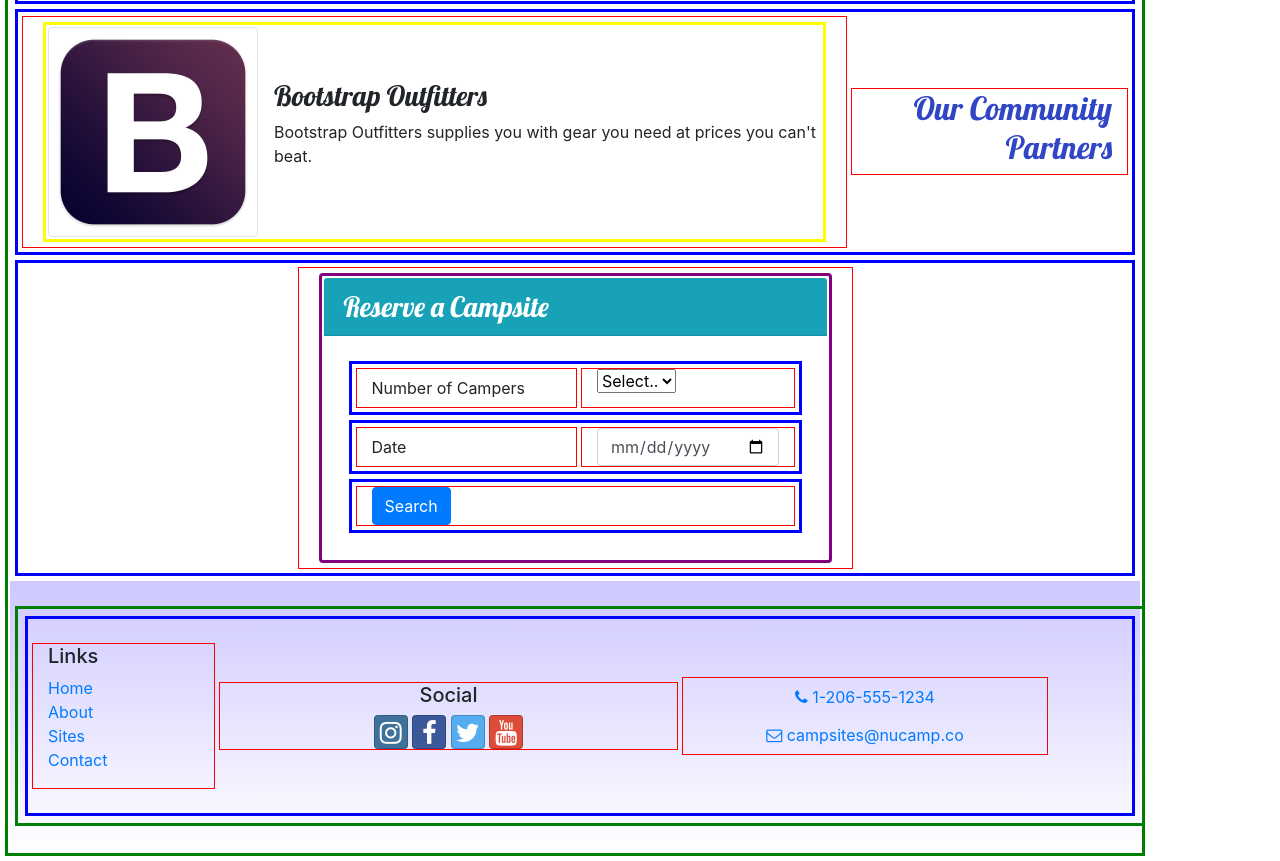
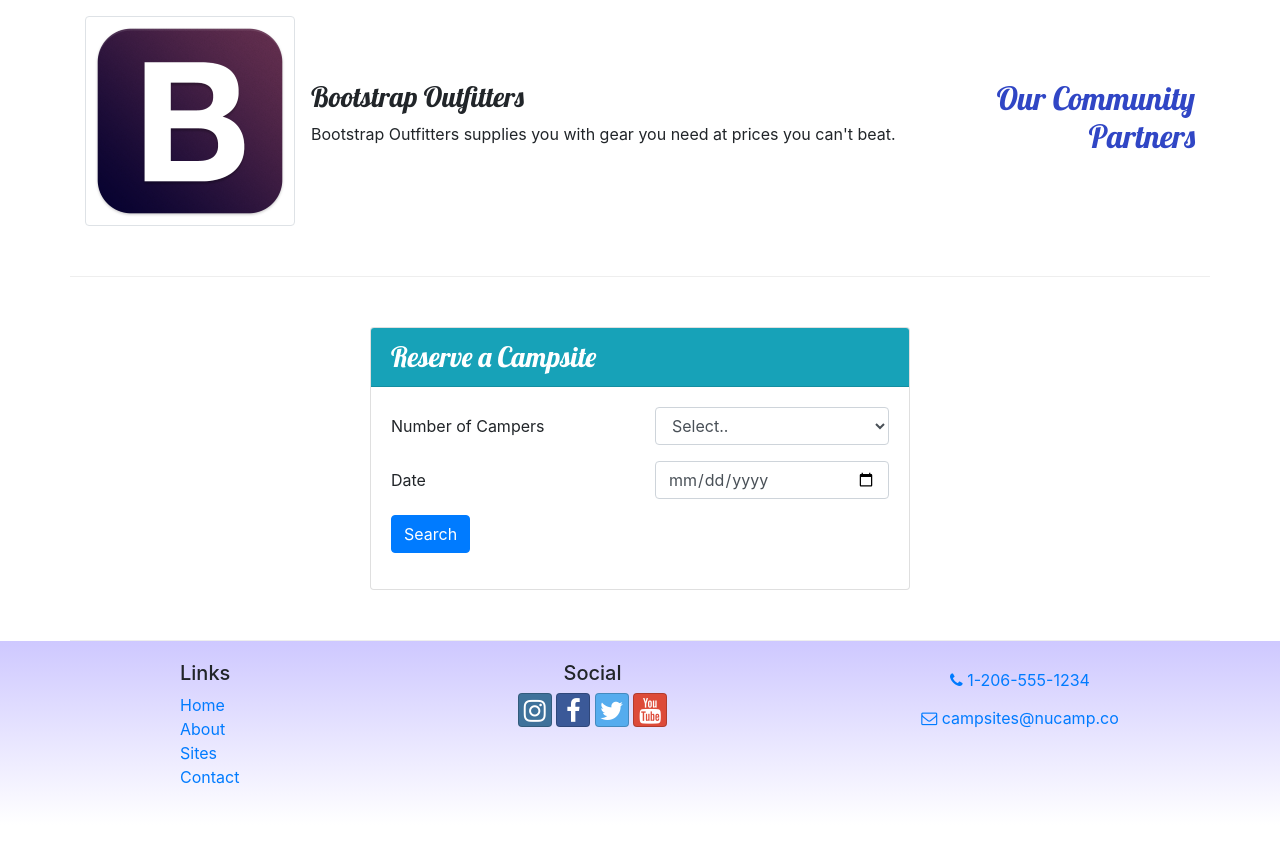
Before and after one commit to EkSumbry/git-test, a website: page index.html in a window 1280 px wide. Shown: the part 876-1737 px from the top of the page. After the commit the page ends 1701 px from the top, so only its background shows below. Drawn offline with nearby package versions, Linux system fonts and the light colour scheme.

Commit message:
Week 2 Assignment updated

```diff
--- a/index.html
+++ b/index.html
@@ -14,16 +14,16 @@
    <link rel="stylesheet" href="node_modules/bootstrap-social/bootstrap-social.css" />
    <link rel="stylesheet" href="https://fonts.googleapis.com/css?family=Lobster|Open+Sans" />
    <link rel="stylesheet" href="css/styles.css" />
-   <link rel="stylesheet" href="css/borders-styles.css" />
+   <link rel="stylesheet" href="css/borders-stylesx.css" />
    <title>NuCamp: A Better Way To Camp</title>
 </head>
 
 <body>
 
     <header class="jumbotron jumbotron-fluid">
-        <div>
+
         <div class="container">
-                <div class="row row-content align-items-center">
+            <div class="row">
                 <div class="col-4 col-sm-3 col-md-2 align-self-center">
                     <img src="img/logo.png" class="img-fluid" />
                 </div>
@@ -36,7 +36,7 @@
                 </div>
             </div>
         </div>
-        </div>
+
     </header>
 
 
@@ -57,7 +57,8 @@
             </div>
         </div>
     </nav>
-    <div>
+
+
     <div class="container">
         <div class="row row-content align-items-center">
             <div class="col-sm-4 order-sm-last col-md-3">
@@ -104,7 +105,8 @@
                 </div>
             </div>
         </div>
-            <div class="row row-content">
+
+        <div class="row row-content align-items-center">
             <div class="col col-sm-6 mx-auto">
                 <div class="card">
                     <h3 class="card-header bg-info text-white">Reserve a Campsite</h3>
@@ -112,9 +114,11 @@
 
                         <form id="reserveForm">
                             <div class="form-group row">
+
                                 <label class="col col-sm-6 col-form-label">Number of Campers</label>
+
                                 <div class="col"> <!--come back. How does it auto size wo a number?-->
-                                            <select name="numCampers" id="numCampers">
+                                    <select name="numCampers" id="numCampers" class="form-control">
                                         <option>Select..</option>
                                         <option>1</option>
                                         <option>2</option>
@@ -124,6 +128,7 @@
                                         <option>6</option>
                                     </select>
                                 </div>
+
                             </div>
 
                             <div class="form-group row">
@@ -148,11 +153,12 @@
 
             </div>
         </div>
+    </div>
 
 
     <footer class="site-footer">
         <div class="container">
-            <div class="row row-content align-items-center">
+            <div class="row">
                 <div class="col-4 col-sm-2 offset-1">
                     <h5>Links</h5>
                     <ul class="list-unstyled">
```
Also changed, not shown: aboutus.html (+5 -5 lines), contactus.html (+6 -6 lines). Lines whose indentation alone changed are shown as unchanged.
